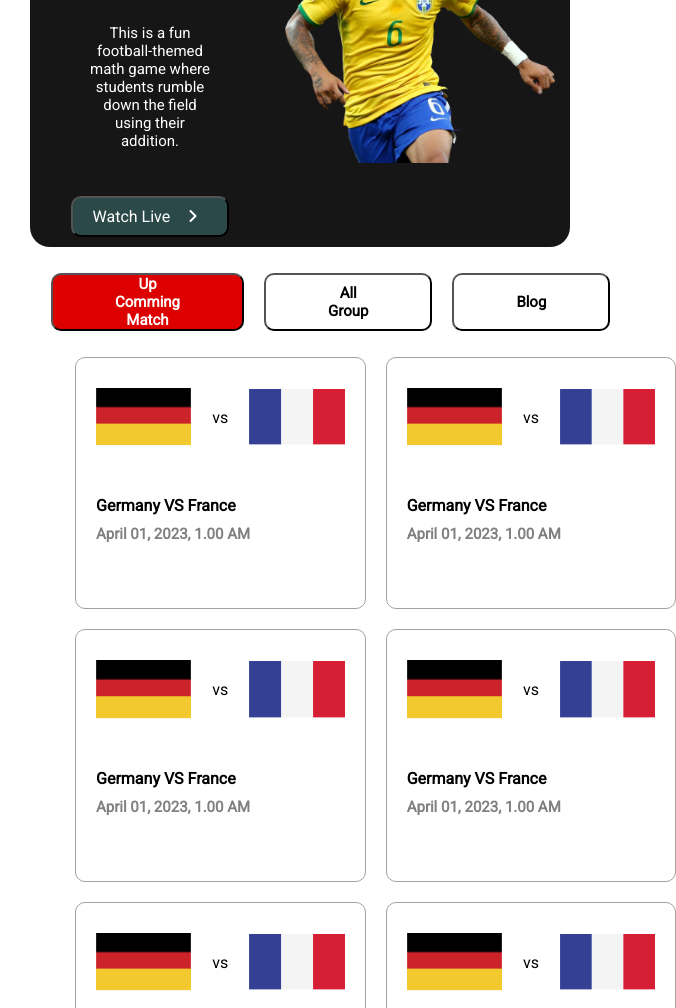
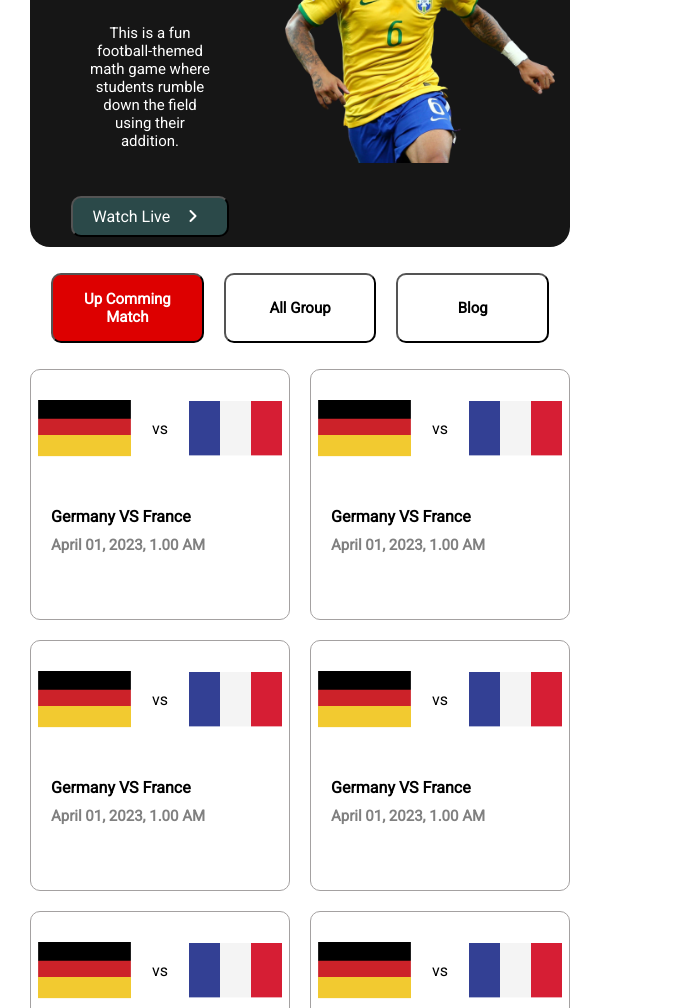
Before and after one commit to mdaslam19990/world-cup-project, a plain HTML site: page index1.html in a window 600 px wide. Shown: the part 226-1234 px from the top of the page, 676 px wide, since content can reach past the window. Drawn offline with Linux system fonts and the light colour scheme; a web font is replaced by a local one.

Commit message:
style add

```diff
--- a/style.css
+++ b/style.css
@@ -133,7 +133,7 @@
 .btn-blog button a{
     text-decoration: none;
     color: black;
-    font-size: 16px;
+    font-size: 14px;
     font-weight: bold;
 }
 
@@ -326,6 +326,7 @@ i{
          }
 
          .main-blog {
+            width: 100%;
              display: grid;
              grid-template-columns: repeat(1, 1fr);
              grid-gap: 20px;
@@ -481,7 +482,7 @@ i{
 
         .btn-blog button {
             width: 100%;
-            padding: 16px 14px;
+            /* padding: 16px 14px; */
             background-color: white;
             margin: 23px 11px;
             border-radius: 10px;
--- a/style1.css
+++ b/style1.css
@@ -127,7 +127,7 @@
 .btn-blog button a {
     text-decoration: none;
     color: black;
-    font-size: 16px;
+    font-size: 14px;
     font-weight: bold;
 }
 
@@ -319,10 +319,10 @@
     }
 
     .main-blog {
+        width: 100%;
         display: grid;
         grid-template-columns: repeat(1, 1fr);
         grid-gap: 20px;
-        margin-left: 45px;
     }
 
     .blog-img img {
@@ -474,7 +474,6 @@
 
          .btn-blog button {
              width: 100%;
-             padding: 0px 62px;
              background-color: white;
              margin: 16px 10px;
              border-radius: 10px;
```
